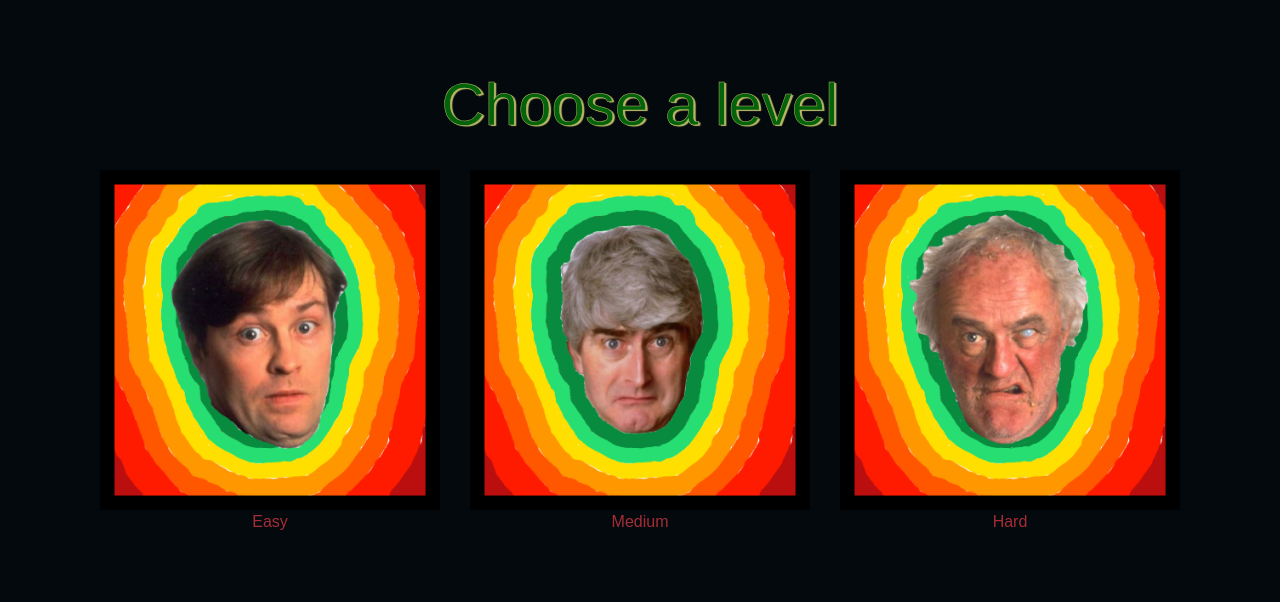
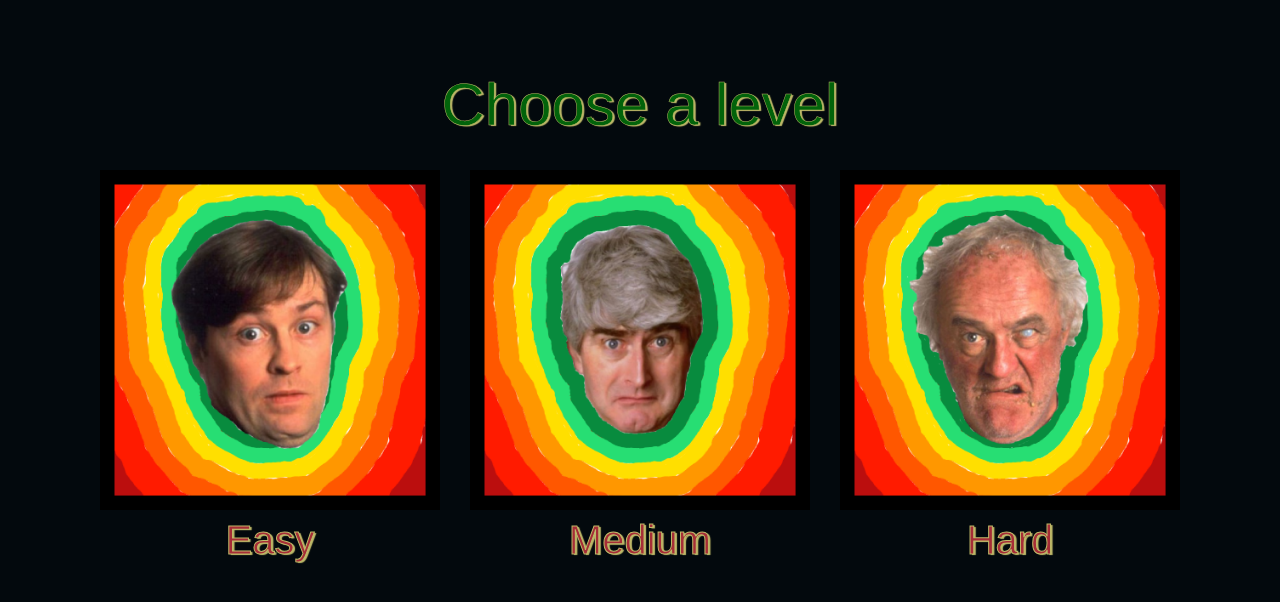
Before and after one commit to stephenoc390/MS-2-Father-Ted-Quiz, a plain HTML site: page quiz.html in a window 1280 px wide. Drawn offline with nearby package versions, Linux system fonts and the light colour scheme; a web font is replaced by a local one.

Commit message:
added 3 modals to quiz.html and styled with css

```diff
--- a/assets/css/style.css
+++ b/assets/css/style.css
@@ -67,15 +67,17 @@ body {
     height: auto;
 }
 
-.modal-overlay
-
-
-{
-
-
-      background: #7bea7b91;
+.modal-overlay {
+    background: #7bea7b91;
     text-align: center;
     color: grey;
+}
 
-
+.level-titles {
+    font-family: "Irish Grover" , sans-serif;
+    font-size: 40px;
+    outline-color: #bfba69;
+    text-shadow: 2px 1px 1px #bfba69;
+	-webkit-text-stroke-width: 1px;
+    -webkit-text-stroke-color: #bfba69;
 }
--- a/quiz.html
+++ b/quiz.html
@@ -14,15 +14,15 @@
             <div class="row justify-content-center">
                 <div class="col-12 col-md-4 col-lg-4" data-toggle="modal" data-target="#easyLevelModal">
                     <img class="w-100" src="assets/images/dougal-level.png" alt="Dougal - Easy Level" />
-                    <p>Easy</p>
+                    <p class="level-titles">Easy</p>
                 </div>
                 <div class="col-12 col-md-4 col-lg-4" data-toggle="modal" data-target="#mediumLevelModal">
                     <img class="w-100" src="assets/images/ted-level.png" alt="Ted - Medium Level" />
-                    <p>Medium</p>
+                    <p class="level-titles">Medium</p>
                 </div>
                 <div class="col-12 col-md-4 col-lg-4" data-toggle="modal" data-target="#hardLevelModal">
                     <img class="w-100" src="assets/images/jack-level.png" alt="Jack - Hard Level" />
-                    <p>Hard</p>
+                    <p class="level-titles">Hard</p>
                 </div>
             </div>
         </div>
@@ -61,7 +61,7 @@
         </button>
       </div>
       <div class="modal-body">
-        <img src="https://i.gifer.com/AdAo.gif"/>
+        <img src="https://media.giphy.com/media/tyspit3ZZThcs/source.gif" id="medium-level-gif"/>
         <p>Think you have more brains than the hamster in the wheel running Dougals?</p>
         <p>5 multiple choice questions</p>
         <p>Try to answer them all correctly</p>
@@ -84,7 +84,7 @@
         </button>
       </div>
       <div class="modal-body">
-        <img src="https://i.gifer.com/AdAo.gif"/>
+        <img src="https://media1.tenor.com/images/cbeaca46e415f219635b5716974b941b/tenor.gif?itemid=15581032"/>
         <p>Think you have more brains than the hamster in the wheel running Dougals?</p>
         <p>5 multiple choice questions</p>
         <p>Try to answer them all correctly</p>
@@ -98,8 +98,8 @@
 </div>
 
 
-<script src="assets/javascript/quiz.js"></script>
- <script src="https://code.jquery.com/jquery-3.5.1.slim.min.js" integrity="sha384-DfXdz2htPH0lsSSs5nCTpuj/zy4C+OGpamoFVy38MVBnE+IbbVYUew+OrCXaRkfj" crossorigin="anonymous"></script>
+    <script src="assets/javascript/quiz.js"></script>
+    <script src="https://code.jquery.com/jquery-3.5.1.slim.min.js" integrity="sha384-DfXdz2htPH0lsSSs5nCTpuj/zy4C+OGpamoFVy38MVBnE+IbbVYUew+OrCXaRkfj" crossorigin="anonymous"></script>
         <script src="https://cdn.jsdelivr.net/npm/popper.js@1.16.1/dist/umd/popper.min.js" integrity="sha384-9/reFTGAW83EW2RDu2S0VKaIzap3H66lZH81PoYlFhbGU+6BZp6G7niu735Sk7lN" crossorigin="anonymous"></script>
         <script src="https://stackpath.bootstrapcdn.com/bootstrap/4.5.2/js/bootstrap.min.js" integrity="sha384-B4gt1jrGC7Jh4AgTPSdUtOBvfO8shuf57BaghqFfPlYxofvL8/KUEfYiJOMMV+rV" crossorigin="anonymous"></script>
 </body>
```
